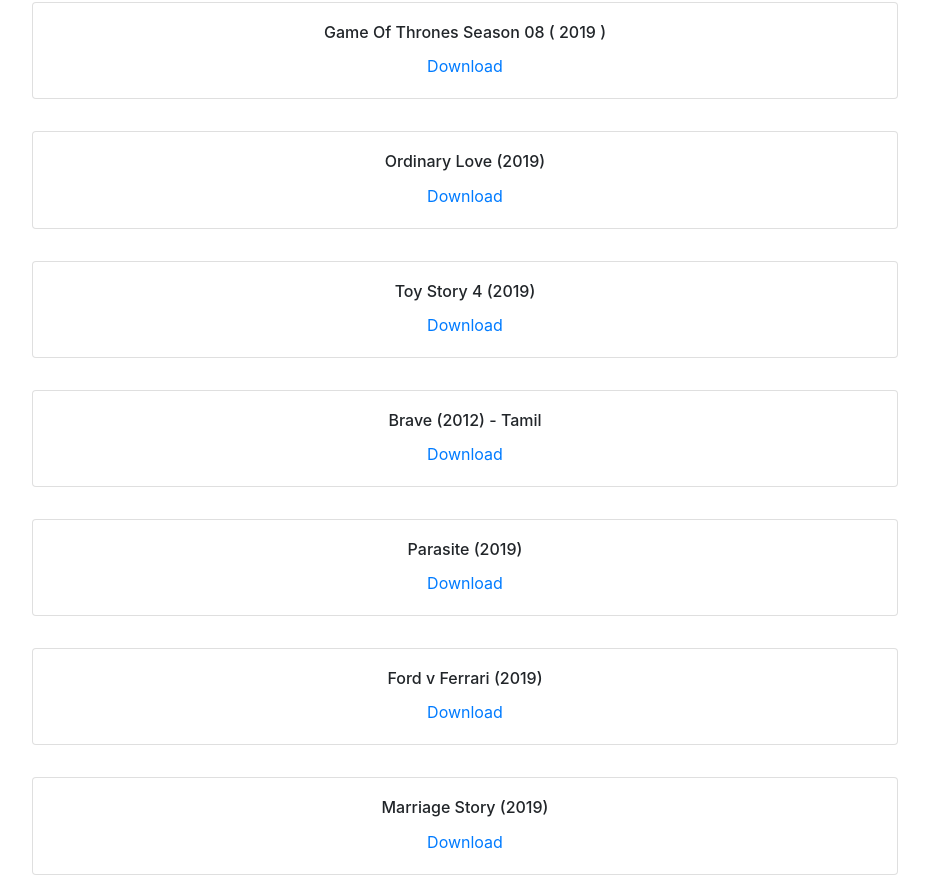
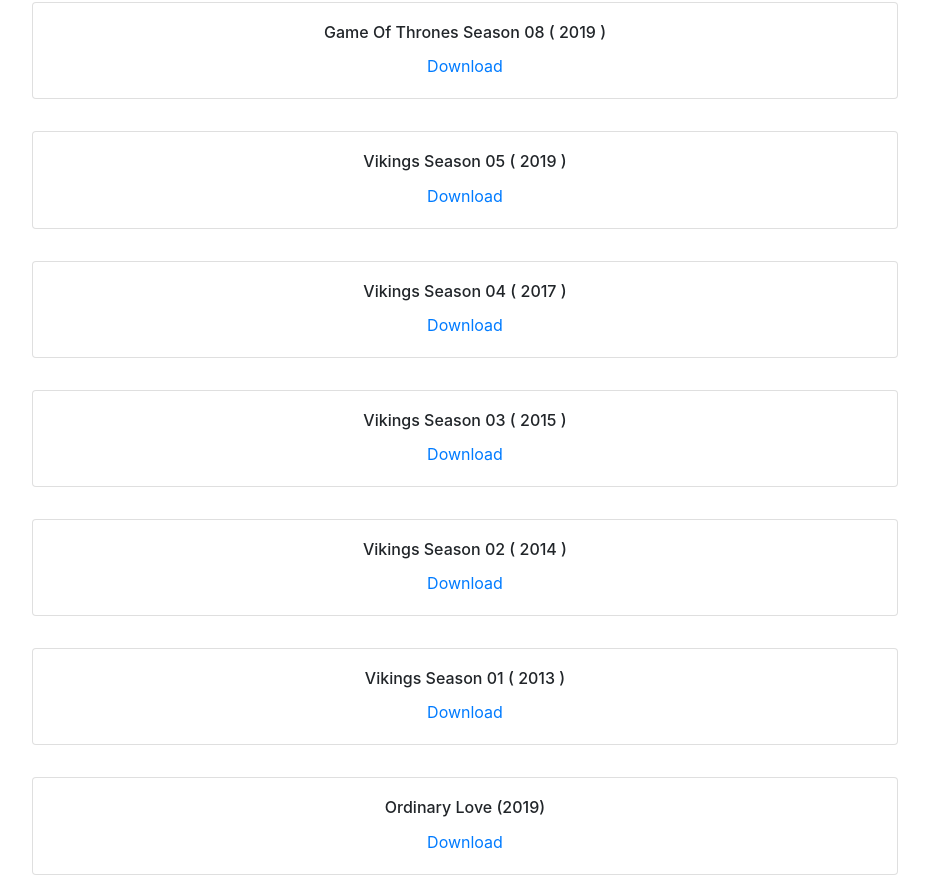
Before and after one commit to CreatorsInn/Quarantine-Life, a React (Create React App) app: page / in a window 1280 px wide. Shown: the part 2129-3006 px from the top of the page, without its empty margins (175-1104 px from the left). Built offline with nearby package versions, Linux system fonts and the light colour scheme.

Commit message:
ADDED:Vikings

```diff
--- a/src/data/links.js
+++ b/src/data/links.js
@@ -85,6 +85,31 @@
       "magnet:?xt=urn:btih:fb4b27d36048c10af9077c157b7f48ee407eb222&dn=Game Of Thrones S08 Complete Season 8 720p x264 AC3 5.1 [MKV]&tr=udp%3A%2F%2Ftracker.openbittorrent.com%3A80%2Fannounce&tr=udp%3A%2F%2Fglotorrents.pw%3A6969%2Fannounce&tr=udp%3A%2F%2Ftracker.openbittorrent.com%3A80%2Fannounce&tr=udp%3A%2F%2Ftracker.opentrackr.org%3A1337%2Fannounce', 'extension': 'avi', 'stream': 'magnet:?xt=urn:btih:fb4b27d36048c10af9077c157b7f48ee407eb222&dn=Game Of Thrones S08 Complete Season 8 720p x264 AC3 5.1 [MKV]&tr=udp%3A%2F%2Ftracker.openbittorrent.com%3A80%2Fannounce&tr=udp%3A%2F%2Fglotorrents.pw%3A6969%2Fannounce&tr=udp%3A%2F%2Ftracker.openbittorrent.com%3A80%2Fannounce&tr=udp%3A%2F%2Ftracker.opentrackr.org%3A1337%2Fannounce",
   },
   {
+    NAME: "Vikings Season 05 ( 2019 )  ",
+    LINK:
+      "magnet:?xt=urn:btih:C8C0F685C70D2E299494AE20F8948E9BAE3F0970&dn=Vikings+Season-05+Complete+720p+NETFLIX+WEB-DL+Dual+Audio+%5BHindi%2BEnglish%5D+AAC+DD-2.0+x264+Esub+Bongrockers+%28HDwebmovies%29&tr=udp%3A%2F%2Ftracker.coppersurfer.tk%3A6969%2Fannounce&tr=udp%3A%2F%2Ftracker.opentrackr.org%3A1337%2Fannounce&tr=http%3A%2F%2Ftracker1.itzmx.com%3A8080%2Fannounce&tr=udp%3A%2F%2Ftracker.cyberia.is%3A6969%2Fannounce&tr=udp%3A%2F%2Ftracker.leechers-paradise.org%3A6969%2Fannounce&tr=udp%3A%2F%2Ftracker.tiny-vps.com%3A6969%2Fannounce&tr=udp%3A%2F%2F9.rarbg.com%3A2710%2Fannounce&tr=udp%3A%2F%2F9.rarbg.me%3A2730%2Fannounce&tr=udp%3A%2F%2Ftracker.pirateparty.gr%3A6969%2Fannounce&tr=udp%3A%2F%2Ftracker.zer0day.to%3A1337%2Fannounce&tr=udp%3A%2F%2Ftracker.leechers-paradise.org%3A6969%2Fannounce&tr=udp%3A%2F%2Fcoppersurfer.tk%3A6969%2Fannounce",
+  },
+  {
+    NAME: "Vikings Season 04 ( 2017 )  ",
+    LINK:
+      "magnet:?xt=urn:btih:09D32A14B09A9BBC1CEB6AC3B5A7F3FDE9701640&dn=Vikings+Season-04+Complete+720p+NETFLIX+WEB-DL+Dual+Audio+%5BHindi%2BEnglish%5D+AAC+DD-2.0+x264+Esub+Bongrockers+%28HDwebmovies%29&tr=udp%3A%2F%2Ftracker.coppersurfer.tk%3A6969%2Fannounce&tr=udp%3A%2F%2Ftracker.opentrackr.org%3A1337%2Fannounce&tr=http%3A%2F%2Ftracker1.itzmx.com%3A8080%2Fannounce&tr=udp%3A%2F%2Ftracker.cyberia.is%3A6969%2Fannounce&tr=udp%3A%2F%2Ftracker.leechers-paradise.org%3A6969%2Fannounce&tr=udp%3A%2F%2Ftracker.tiny-vps.com%3A6969%2Fannounce&tr=udp%3A%2F%2F9.rarbg.com%3A2710%2Fannounce&tr=udp%3A%2F%2F9.rarbg.me%3A2730%2Fannounce&tr=udp%3A%2F%2Ftracker.pirateparty.gr%3A6969%2Fannounce&tr=udp%3A%2F%2Ftracker.zer0day.to%3A1337%2Fannounce&tr=udp%3A%2F%2Ftracker.leechers-paradise.org%3A6969%2Fannounce&tr=udp%3A%2F%2Fcoppersurfer.tk%3A6969%2Fannounce",
+  },
+  {
+    NAME: "Vikings Season 03 ( 2015 )  ",
+    LINK:
+      "magnet:?xt=urn:btih:EBB822ECF528A6E0DD96D88E35E94D163C4EEE00&dn=Vikings+Season-3+Complete+720p+NETFLIX+WEB-DL+Dual+Audio+%5BHindi%2BEnglish%5D+AAC+DD-2.0+x264+Esub+Bongrockers+HDwebmovies&tr=udp%3A%2F%2Ftracker.coppersurfer.tk%3A6969%2Fannounce&tr=udp%3A%2F%2Ftracker.opentrackr.org%3A1337%2Fannounce&tr=http%3A%2F%2Ftracker1.itzmx.com%3A8080%2Fannounce&tr=udp%3A%2F%2Ftracker.cyberia.is%3A6969%2Fannounce&tr=udp%3A%2F%2Ftracker.leechers-paradise.org%3A6969%2Fannounce&tr=udp%3A%2F%2Ftracker.tiny-vps.com%3A6969%2Fannounce&tr=udp%3A%2F%2F9.rarbg.com%3A2710%2Fannounce&tr=udp%3A%2F%2F9.rarbg.me%3A2730%2Fannounce&tr=udp%3A%2F%2Ftracker.pirateparty.gr%3A6969%2Fannounce&tr=udp%3A%2F%2Ftracker.zer0day.to%3A1337%2Fannounce&tr=udp%3A%2F%2Ftracker.leechers-paradise.org%3A6969%2Fannounce&tr=udp%3A%2F%2Fcoppersurfer.tk%3A6969%2Fannounce",
+  },
+  {
+    NAME: "Vikings Season 02 ( 2014 )  ",
+    LINK:
+      "magnet:?xt=urn:btih:CCB49C6C611EA751CD024521A315C8F7C018068D&dn=Vikings+Season-2+Complete+720p+NETFLIX+WEB-DL+Dual+Audio+%5BHindi%2BEnglish%5D+AAC+DD-2.0+x264+Esub+Bongrockers+%28HDwebmovies%29&tr=udp%3A%2F%2Ftracker.coppersurfer.tk%3A6969%2Fannounce&tr=udp%3A%2F%2Ftracker.opentrackr.org%3A1337%2Fannounce&tr=http%3A%2F%2Ftracker1.itzmx.com%3A8080%2Fannounce&tr=udp%3A%2F%2Ftracker.cyberia.is%3A6969%2Fannounce&tr=udp%3A%2F%2Ftracker.leechers-paradise.org%3A6969%2Fannounce&tr=udp%3A%2F%2Ftracker.tiny-vps.com%3A6969%2Fannounce&tr=udp%3A%2F%2F9.rarbg.com%3A2710%2Fannounce&tr=udp%3A%2F%2F9.rarbg.me%3A2730%2Fannounce&tr=udp%3A%2F%2Ftracker.pirateparty.gr%3A6969%2Fannounce&tr=udp%3A%2F%2Ftracker.zer0day.to%3A1337%2Fannounce&tr=udp%3A%2F%2Ftracker.leechers-paradise.org%3A6969%2Fannounce&tr=udp%3A%2F%2Fcoppersurfer.tk%3A6969%2Fannounce",
+  },
+  {
+    NAME: "Vikings Season 01 ( 2013 )  ",
+    LINK:
+      "magnet:?xt=urn:btih:579D9AB935DF3C0BE67104E011E42145729873FA&dn=Vikings+Season-1+Complete+720p+NETFLIX+WEB-DL+Dual+Audio+%5BHindi%2BEnglish%5D+AAC+DD-2.0+x264+Esub+Bongrockers+%28HDwebmovies%29&tr=udp%3A%2F%2Ftracker.coppersurfer.tk%3A6969%2Fannounce&tr=udp%3A%2F%2Ftracker.opentrackr.org%3A1337%2Fannounce&tr=http%3A%2F%2Ftracker1.itzmx.com%3A8080%2Fannounce&tr=udp%3A%2F%2Ftracker.cyberia.is%3A6969%2Fannounce&tr=udp%3A%2F%2Ftracker.leechers-paradise.org%3A6969%2Fannounce&tr=udp%3A%2F%2Ftracker.tiny-vps.com%3A6969%2Fannounce&tr=udp%3A%2F%2F9.rarbg.com%3A2710%2Fannounce&tr=udp%3A%2F%2F9.rarbg.me%3A2730%2Fannounce&tr=udp%3A%2F%2Ftracker.pirateparty.gr%3A6969%2Fannounce&tr=udp%3A%2F%2Ftracker.zer0day.to%3A1337%2Fannounce&tr=udp%3A%2F%2Ftracker.leechers-paradise.org%3A6969%2Fannounce&tr=udp%3A%2F%2Fcoppersurfer.tk%3A6969%2Fannounce",
+  },
+  {
     NAME: "Ordinary Love (2019) ",
     LINK:
       "https://tamilrockers.ws/index.php?app=core&module=attach&section=attach&attach_id=56177",
```
